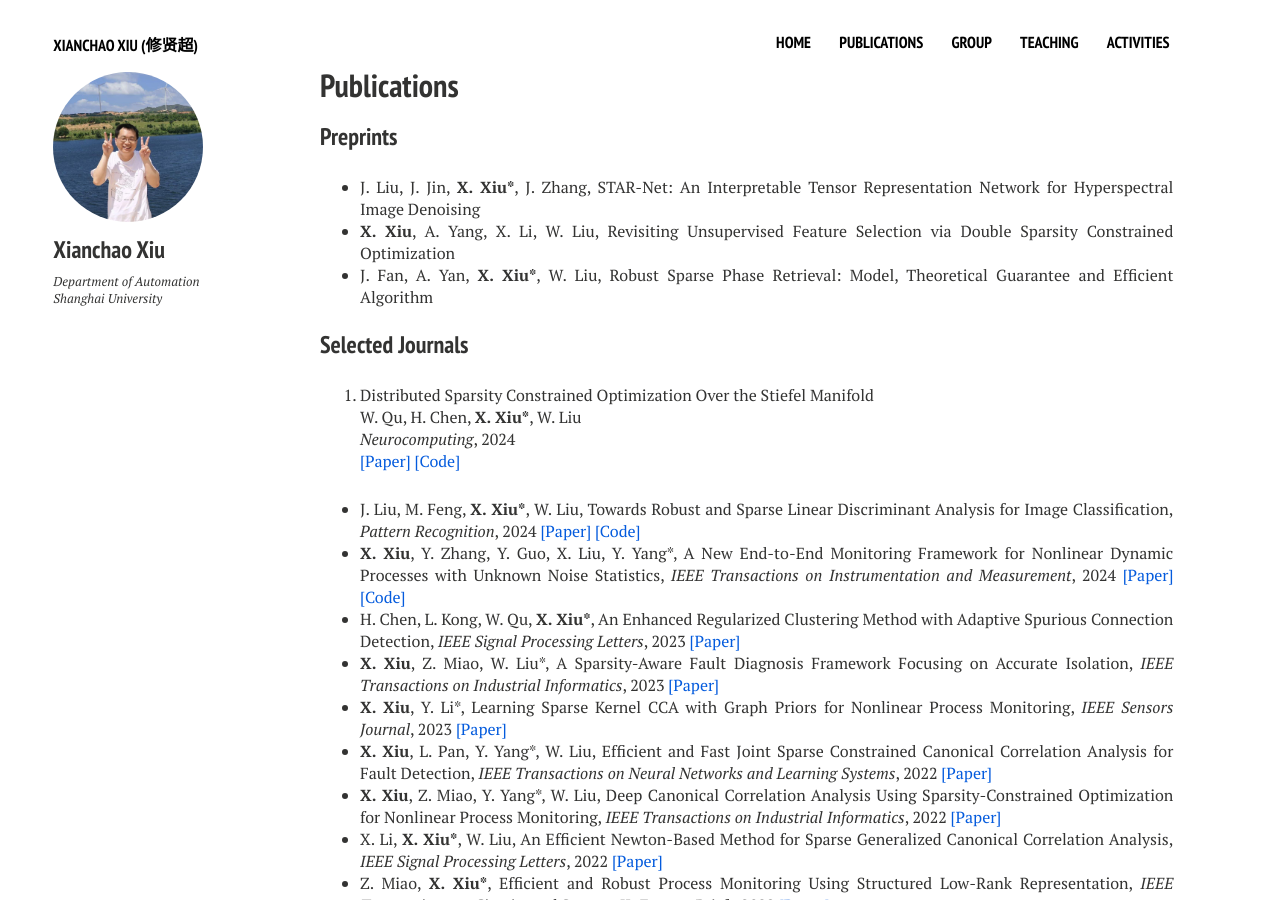
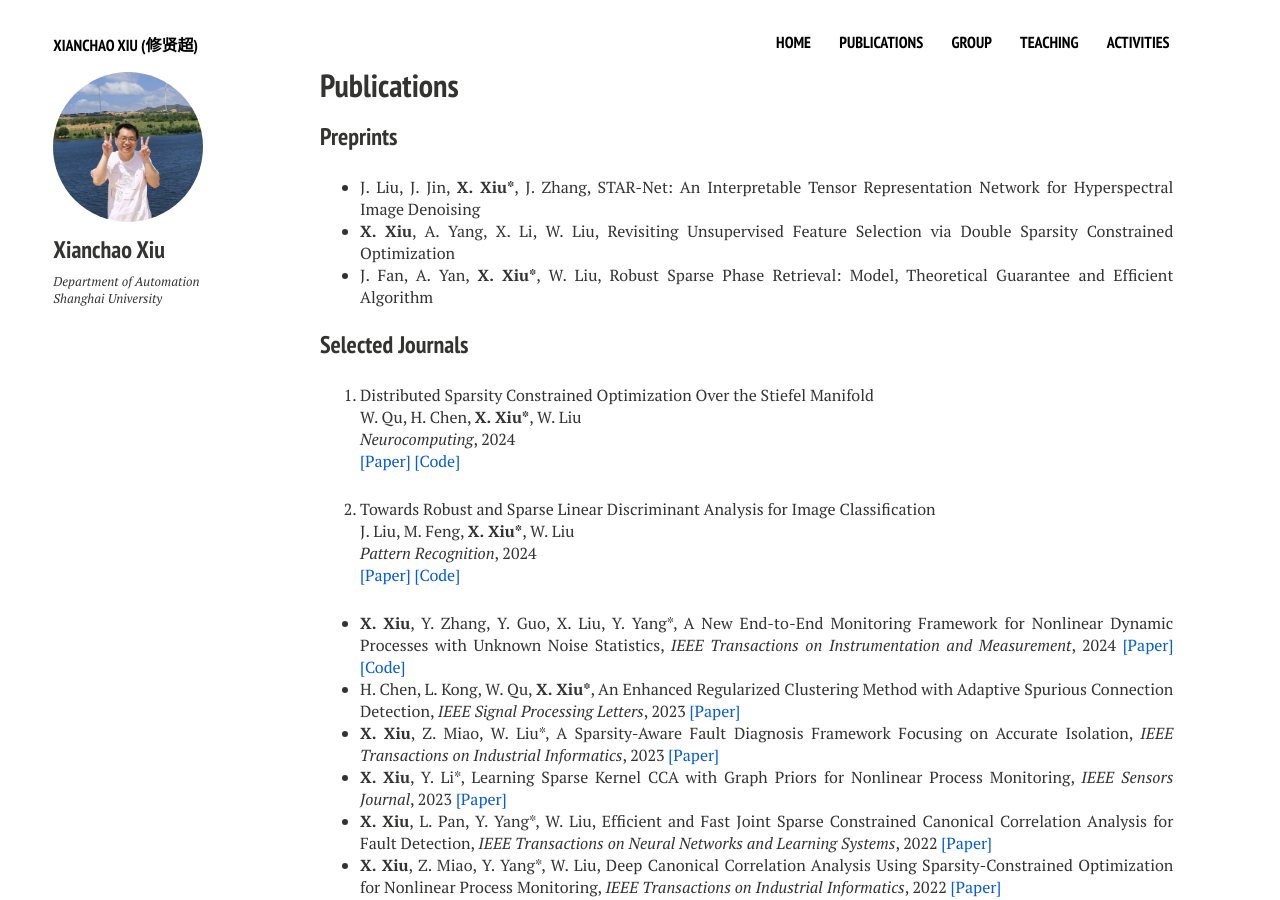
Before and after one commit to xianchaoxiu/xianchaoxiu.github.io, a Jekyll site: the page built from publications/index.md, in a window 1280 px wide and 900 px high. Built offline with Jekyll 4.4.1, drawn with Linux system fonts in a browser that asks for light colours; nearby versions of some CDN libraries.

Commit message:
Update index.md

```diff
--- a/publications/index.md
+++ b/publications/index.md
@@ -22,17 +22,28 @@ share: false
 
 
 <li ><p>
-Distributed Sparsity Constrained Optimization Over the Stiefel Manifold<br>
+Distributed Sparsity Constrained Optimization Over the Stiefel Manifold <br>
 W. Qu, H. Chen, <b>X. Xiu*</b>, W. Liu <br>
-<i>Neurocomputing</i>, 2024<br>
-  <a href="https://www.sciencedirect.com/science/article/pii/S0925231224010385" class="textlink" target="_blank">[Paper]</a>
-  <a href="https://github.com/wtqu/DREAM" class="textlink" target="_blank">[Code]</a>
+<i>Neurocomputing</i>, 2024 <br>
+<a href="https://www.sciencedirect.com/science/article/pii/S0925231224010385" class="textlink" target="_blank">[Paper]</a>
+<a href="https://github.com/wtqu/DREAM" class="textlink" target="_blank">[Code]</a>
 </p>
 </li>
 
+
+<li ><p>
+Towards Robust and Sparse Linear Discriminant Analysis for Image Classification <br>
+J. Liu, M. Feng, <b>X. Xiu*</b>, W. Liu <br>
+<i> Pattern Recognition</i>, 2024 <br>
+<a href="https://www.sciencedirect.com/science/article/pii/S0031320324002632" class="textlink" target="_blank">[Paper]</a>
+<a href="https://github.com/EMXlight/RSLDAplus" class="textlink" target="_blank">[Code]</a>
+</p>
+</li>
+
+
 </ol>
 
-* J. Liu, M. Feng, <b>X. Xiu*</b>, W. Liu, Towards Robust and Sparse Linear Discriminant Analysis for Image Classification, <i>Pattern Recognition</i>, 2024 <a href="https://www.sciencedirect.com/science/article/pii/S0031320324002632" class="textlink" target="_blank">[Paper]</a> <a href="https://github.com/EMXlight/RSLDAplus" class="textlink" target="_blank">[Code]</a> <br>
+
 * <b>X. Xiu</b>, Y. Zhang, Y. Guo, X. Liu, Y. Yang*, A New End-to-End Monitoring Framework for Nonlinear Dynamic Processes with Unknown Noise Statistics, <i>IEEE Transactions on Instrumentation and Measurement</i>, 2024 <a href="https://ieeexplore.ieee.org/document/10464356" class="textlink" target="_blank">[Paper]</a> <a href="https://github.com/xianchaoxiu/2024-TIM-DRNN" class="textlink" target="_blank">[Code]</a> <br>
 * H. Chen, L. Kong, W. Qu, <b>X. Xiu*</b>, An Enhanced Regularized Clustering Method with Adaptive Spurious Connection Detection, <i>IEEE Signal Processing Letters</i>, 2023 <a href="https://ieeexplore.ieee.org/document/10252040" class="textlink" target="_blank">[Paper]</a>  <br>
 * <b>X. Xiu</b>, Z. Miao, W. Liu*, A Sparsity-Aware Fault Diagnosis Framework Focusing on Accurate Isolation, <i>IEEE Transactions on Industrial Informatics</i>, 2023 <a href="https://ieeexplore.ieee.org/abstract/document/10091146" class="textlink" target="_blank">[Paper]</a> <br>
```
